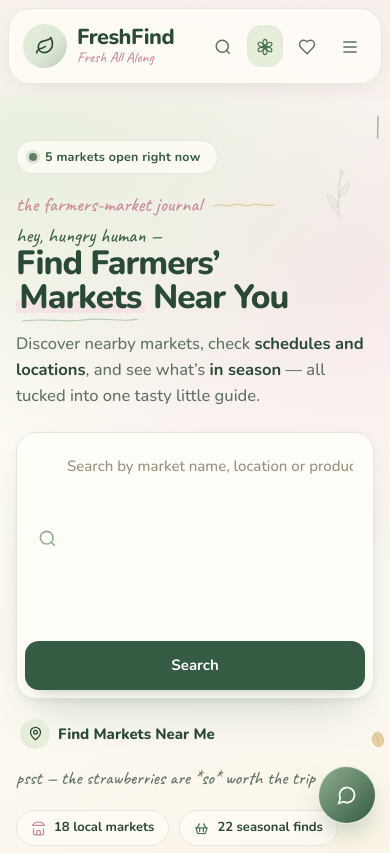
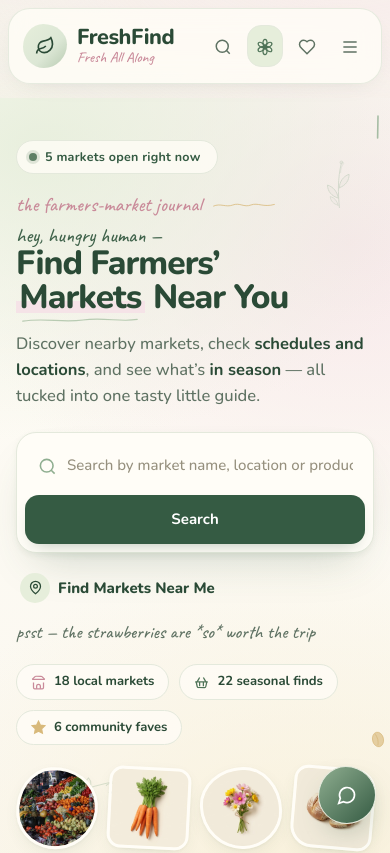
Before and after one commit to kiraaki204/freshfind-react, a React (Vite) app: page / in a window 390 px wide. Shown: the top 853 px of the page. Built offline with nearby package versions, Linux system fonts and the light colour scheme.

Commit message:
Fix hero search layout on mobile
Co-authored-by: arena-agent <297053741+arena-agent@users.noreply.github.com>

```diff
--- a/src/index.css
+++ b/src/index.css
@@ -3608,8 +3608,31 @@ button.chip-link:hover { background: var(--sage-pale); transform: translateY(-1p
 }
 
 @media (max-width: 575.98px) {
-  .hero-search { flex-direction: column; border-radius: 20px; }
-  .hero-search .btn-green { width: 100%; padding: 12px; border-radius: 14px; }
+  /* The search field is stacked on phones. Reset the desktop flex basis as
+     well: in a column flex container `12rem` becomes the field's height,
+     leaving a large empty gap above the button. */
+  .hero-search {
+    flex-direction: column;
+    flex-wrap: nowrap;
+    align-items: stretch;
+    gap: 6px;
+    border-radius: 20px;
+  }
+  .hero-search .search-wrap {
+    flex: 0 0 auto;
+    width: 100%;
+    height: auto;
+  }
+  .hero-search .form-control {
+    width: 100%;
+    height: 48px;
+  }
+  .hero-search .btn-green {
+    width: 100%;
+    min-height: 48px;
+    padding: 12px 16px;
+    border-radius: 14px;
+  }
   .site-header { padding: 8px 8px 0; }
   .band { border-radius: 26px 26px 0 0; }
 }
```
Also changed, not shown: 1 other file (tests, documents, lock files or other folders).
